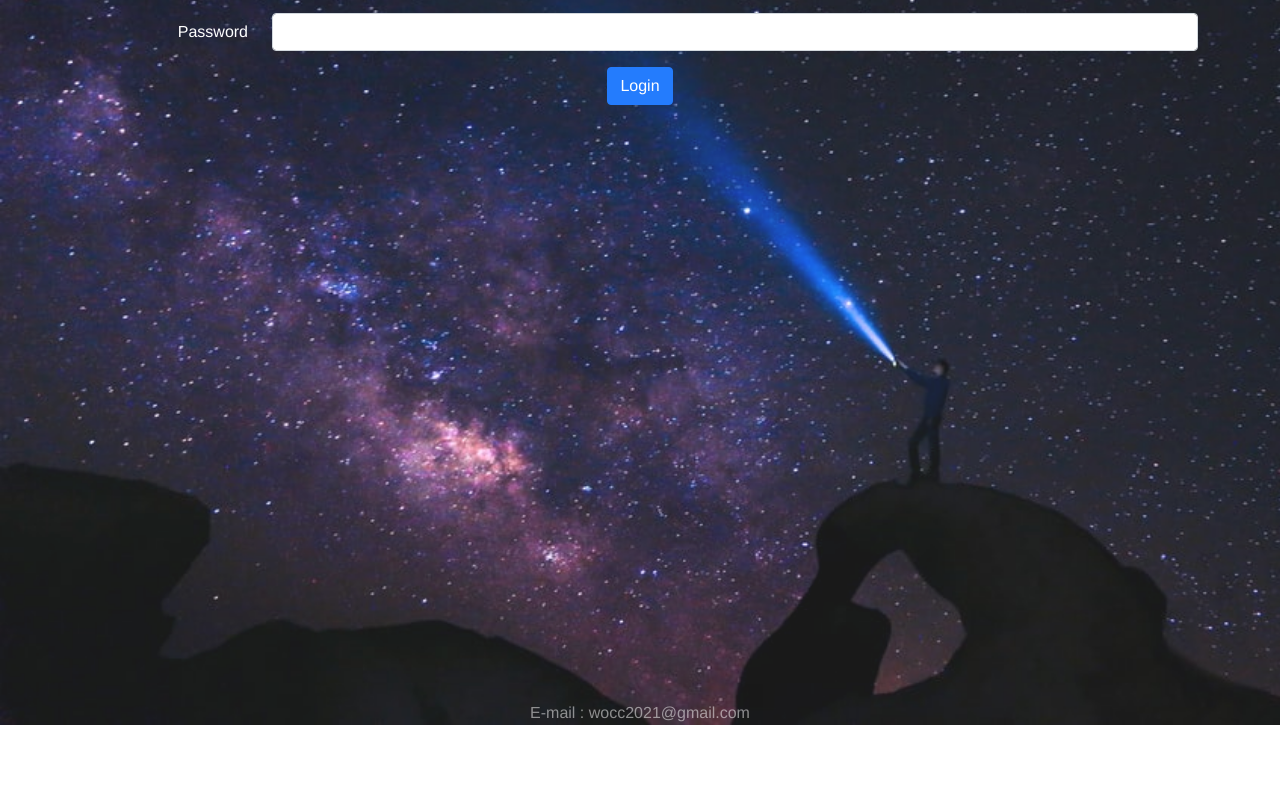
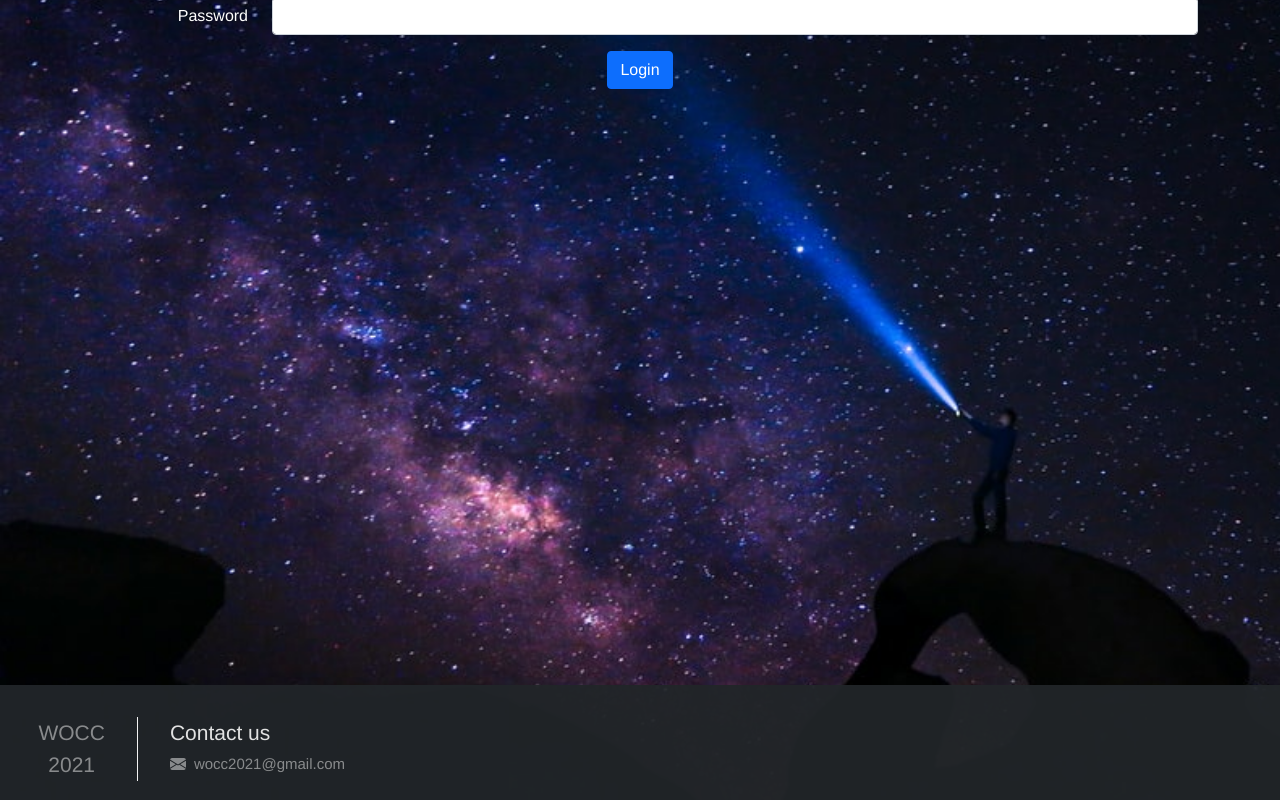
Before and after one commit to crazydavid875/CoinDev, a Vue app in the folder front_dev/: page / in a window 1280 px wide. Shown: the part 333-1133 px from the top of the page. Before the commit the page ends 1058 px from the top, so only its background shows below. Built offline with nearby package versions, Linux system fonts and the light colour scheme.

Commit message:
small change

```diff
--- a/front_dev/src/App.vue
+++ b/front_dev/src/App.vue
@@ -3,8 +3,19 @@
     <div class="demo-bg demo-content text-center">
       <img id="topimg" src="./assets/top11.png" />
       <router-view />
-      <div class="mt-auto text-white-50">
-        <span>E-mail : wocc2021@gmail.com</span>
+      <div class="mt-auto text-white-50 footer">
+        <div  class="footcontent wocc">WOCC<br>2021</div>
+        <div class="verticalLine">
+        </div>
+        <div id="footcontent">
+        <div id="footcontact">Contact us</div>
+        <div id="footemaildiv">
+          <svg xmlns="http://www.w3.org/2000/svg" width="16" height="16" fill="currentColor" class="bi bi-envelope-fill" viewBox="0 0 16 16">
+            <path d="M.05 3.555A2 2 0 0 1 2 2h12a2 2 0 0 1 1.95 1.555L8 8.414.05 3.555zM0 4.697v7.104l5.803-3.558L0 4.697zM6.761 8.83l-6.57 4.027A2 2 0 0 0 2 14h12a2 2 0 0 0 1.808-1.144l-6.57-4.027L8 9.586l-1.239-.757zm3.436-.586L16 11.801V4.697l-5.803 3.546z"/>
+          </svg>
+          <span id="footemail">wocc2021@gmail.com</span>
+        </div>
+        </div>
       </div>
     </div>
   </div>
@@ -22,7 +33,7 @@
   background-image: url('./assets/background.jpg');
   background-repeat: no-repeat;
   background-size: cover;
-  opacity: 0.9;
+
   position: absolute;
   left: 0;
   top: 0;
@@ -38,10 +49,15 @@
 #nav {
   padding: 30px;
 }
-
+.verticalLine {
+  border-left: 1px solid white;
+  height: 4rem;
+  float: left;
+  margin-right: 2rem;
+}
 #nav a {
   font-weight: bold;
-  color: #2c3e50;
+  color: #4c647b;
 }
 
 #nav a.router-link-exact-active {
@@ -49,9 +65,40 @@
 }
 #topimg {
   max-width: 100%;
-  padding-top: 2rem;
-  padding-bottom: 2rem;
+  padding-top: 1.5rem;
+  padding-bottom: 1.5rem;
   display: block;
   margin: auto;
+
+}
+.footer{
+  background-color: #212529;
+  padding-top: 2rem;
+  padding-bottom: 1.5rem;
+  padding-left: 3%;
+  text-align: left;
+  opacity: 0.95;
+}
+#footemail{
+  padding-left: 0.5rem;
+  font-size: 15px;
+}
+#footcontact{
+
+  padding-bottom: 0.2rem;
+  font-size: 21px;
+  color:#eeeeee
+}
+#footemaildiv{
+  padding-left: 0rem;
+}
+#footcontent{
+  padding-left: 1.4rem;
+}
+.wocc{
+  float: left;
+  margin-right: 2rem;
+  text-align: center;
+  font-size: 21px;
 }
 </style>
```
Also changed, not shown: 7 other files (tests, documents, lock files or other folders).
